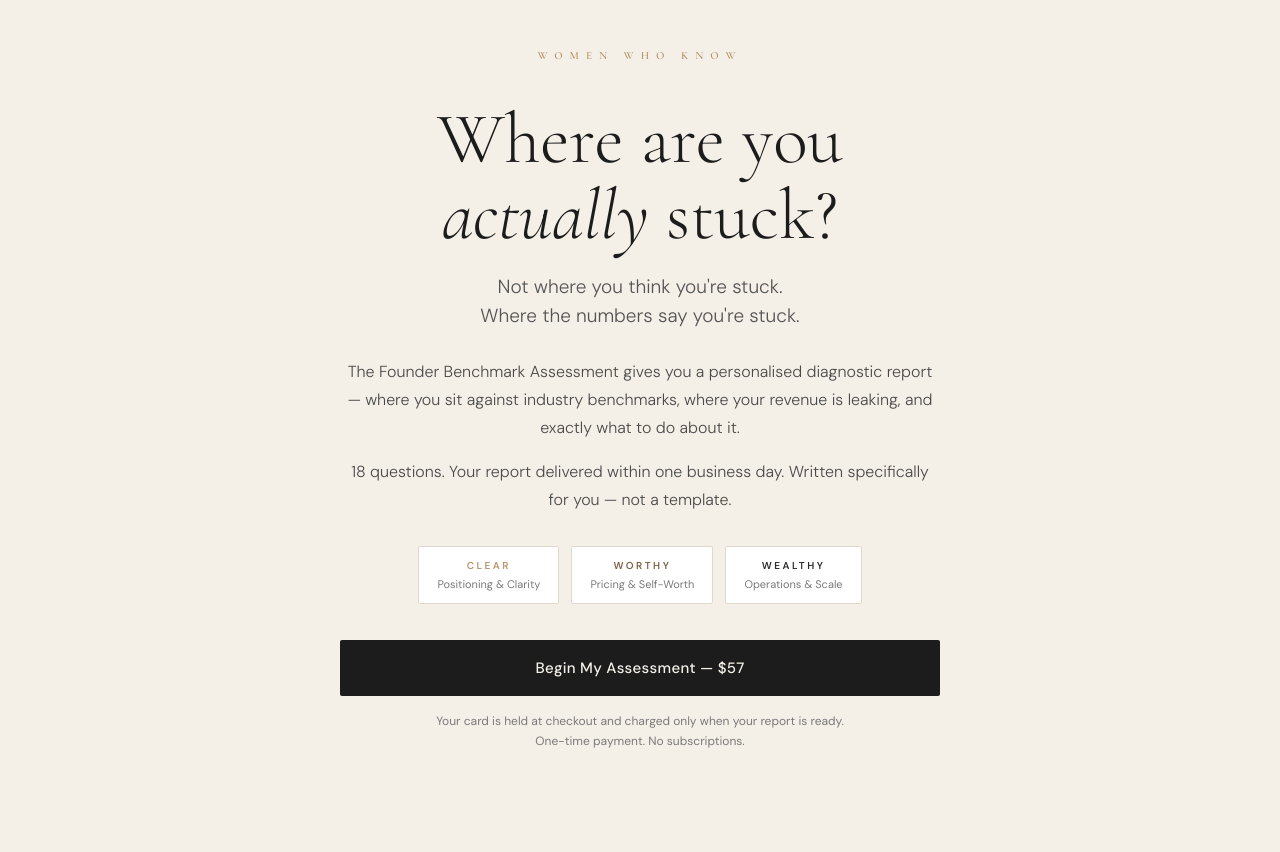
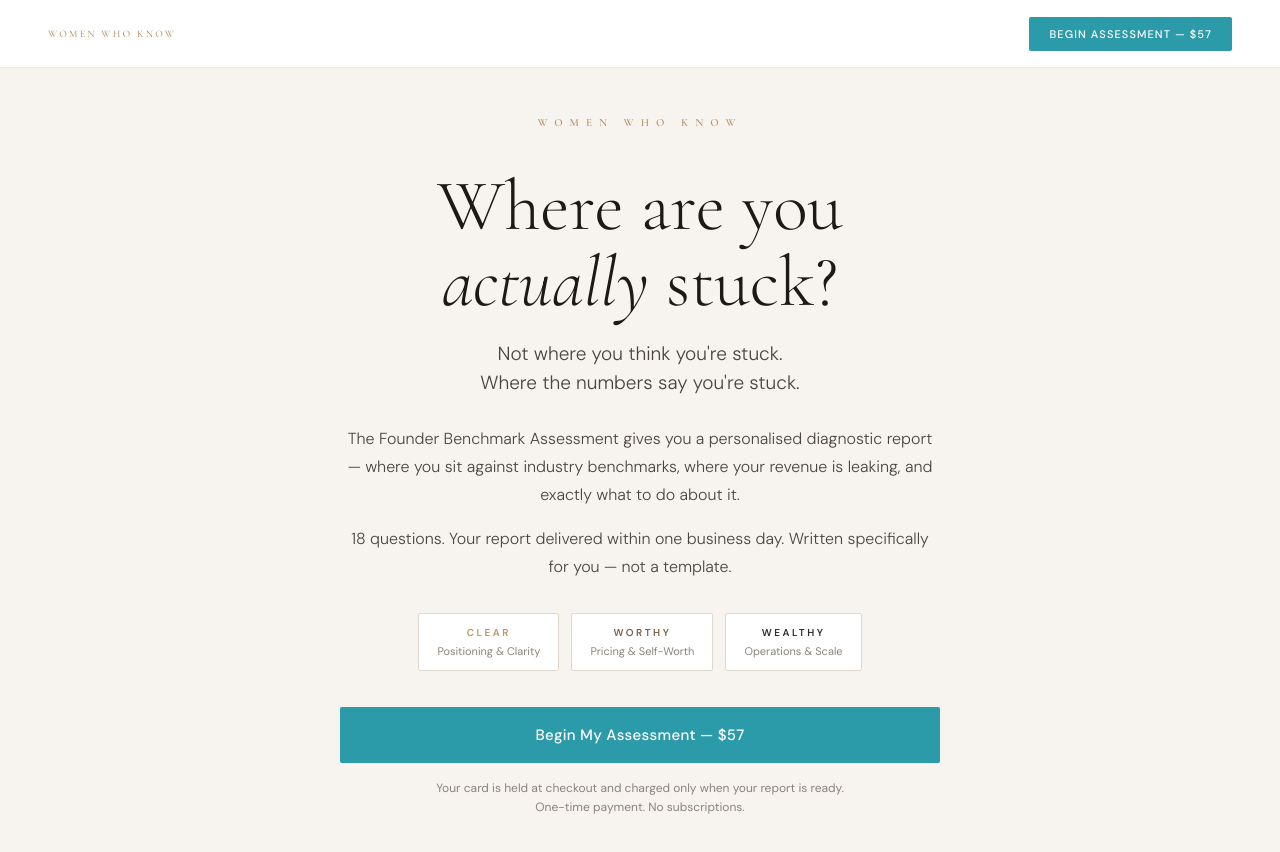
Before and after one commit to Women-Who-Know/wwk-app, a React (Vite) app: page / in a window 1280 px wide. Shown: the top 852 px of the page. Before the commit the page ends 800 px from the top, so only its background shows below. Built offline with nearby package versions, Linux system fonts and the light colour scheme.

Commit message:
Match landing page branding — teal buttons, nav bar, correct colors

```diff
--- a/src/App.jsx
+++ b/src/App.jsx
@@ -924,7 +924,12 @@ export default function App() {
 
 function Landing({ onStart }) {
   return (
-    <div style={S.center}>
+    <div>
+      <nav style={S.topNav}>
+        <span style={S.navLogo}>Women Who Know</span>
+        <button style={S.navBtn} onClick={onStart}>Begin Assessment — $57</button>
+      </nav>
+      <div style={{ ...S.center, minHeight: "calc(100vh - 68px)" }}>
         <div style={{ ...S.container, maxWidth: 600, textAlign: "center" }} className="fadein">
           <div style={S.wwk}>Women Who Know</div>
           <h1 style={S.h1}>
@@ -959,6 +964,7 @@ function Landing({ onStart }) {
           </p>
         </div>
       </div>
+    </div>
   );
 }
 
@@ -1450,14 +1456,53 @@ const COLORS = {
   WORTHY: "#7A6248",
   WEALTHY: "#2C2C2C",
   gold: "#B8956A",
-  dark: "#1C1C1C",
-  bg: "#F4F0E8",
+  dark: "#1C1A17",
+  bg: "#F7F4EF",
   white: "#FFFFFF",
-  muted: "#7a7a7a",
+  muted: "#8A837A",
   border: "#E0D8CC",
+  teal: "#2B9BAA",
+  tealDark: "#1E7A88",
+  tealPale: "#EAF6F8",
+  inkLight: "#4A4540",
 };
 
 const S = {
+  topNav: {
+    display: "flex",
+    alignItems: "center",
+    justifyContent: "space-between",
+    padding: "0 48px",
+    height: 68,
+    background: COLORS.white,
+    borderBottom: "1px solid rgba(184,149,106,0.2)",
+    position: "sticky",
+    top: 0,
+    zIndex: 100,
+  },
+  navLogo: {
+    fontFamily: "'Cormorant Garamond', serif",
+    fontSize: 10,
+    fontWeight: 500,
+    letterSpacing: "0.22em",
+    textTransform: "uppercase",
+    color: COLORS.gold,
+    textDecoration: "none",
+  },
+  navBtn: {
+    background: COLORS.teal,
+    color: COLORS.white,
+    fontSize: 11,
+    fontWeight: 500,
+    letterSpacing: "0.1em",
+    textTransform: "uppercase",
+    textDecoration: "none",
+    padding: "10px 20px",
+    border: "none",
+    cursor: "pointer",
+    fontFamily: "'DM Sans', sans-serif",
+    borderRadius: 2,
+  },
   app: {
     fontFamily: "'DM Sans', sans-serif",
     minHeight: "100vh",
@@ -1513,7 +1558,7 @@ const S = {
   lead: {
     fontSize: 19,
     fontWeight: 300,
-    color: "#555",
+    color: COLORS.inkLight,
     lineHeight: 1.5,
     marginBottom: 28,
     textAlign: "center",
@@ -1521,7 +1566,7 @@ const S = {
   body: {
     fontSize: 16,
     fontWeight: 300,
-    color: "#4a4a4a",
+    color: COLORS.inkLight,
     lineHeight: 1.75,
     marginBottom: 16,
     textAlign: "center",
@@ -1556,8 +1601,8 @@ const S = {
   btn: {
     display: "block",
     width: "100%",
-    background: COLORS.dark,
-    color: COLORS.bg,
+    background: COLORS.teal,
+    color: COLORS.white,
     border: "none",
     padding: "18px 32px",
     fontSize: 15,
```
Lines whose indentation alone changed are shown as unchanged.
